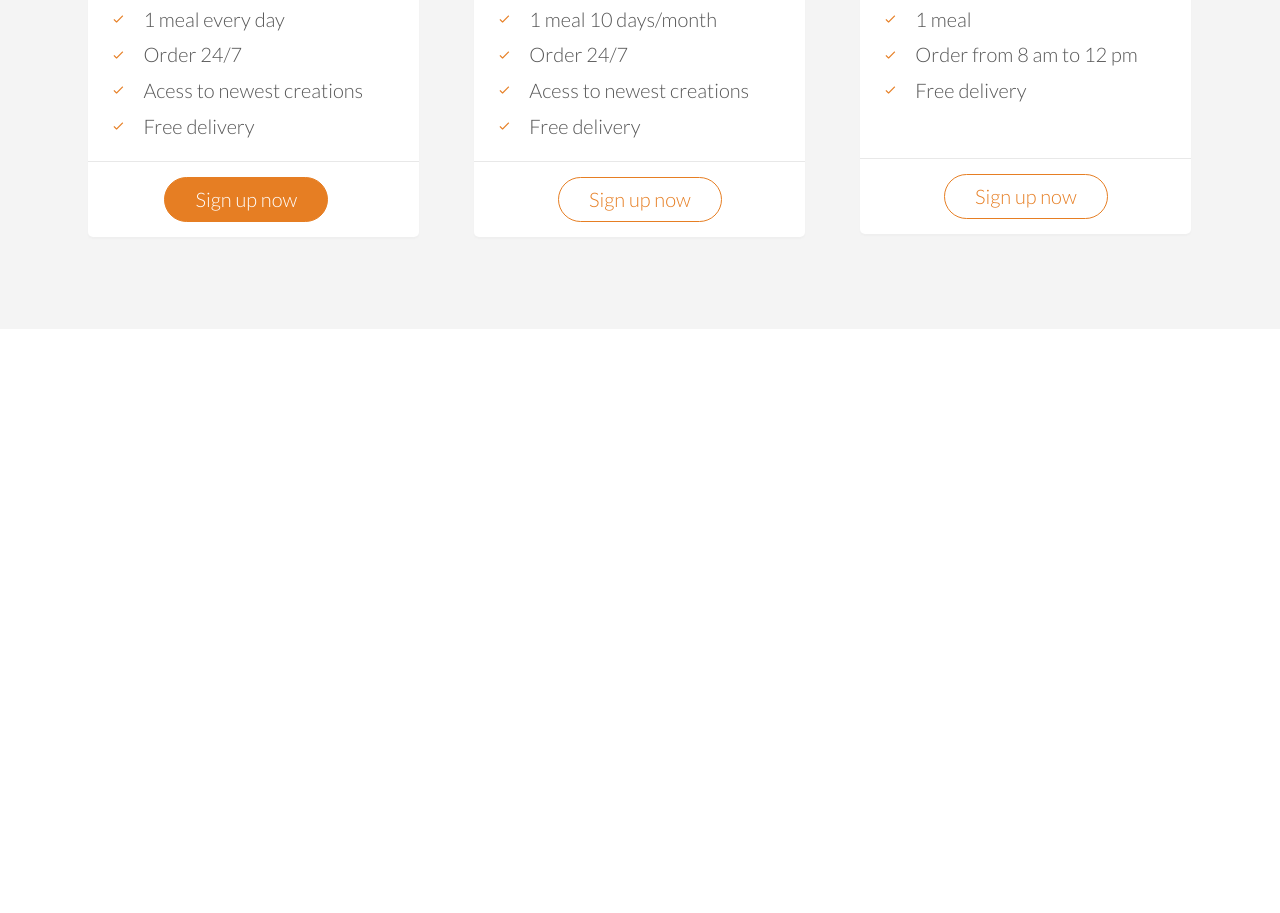
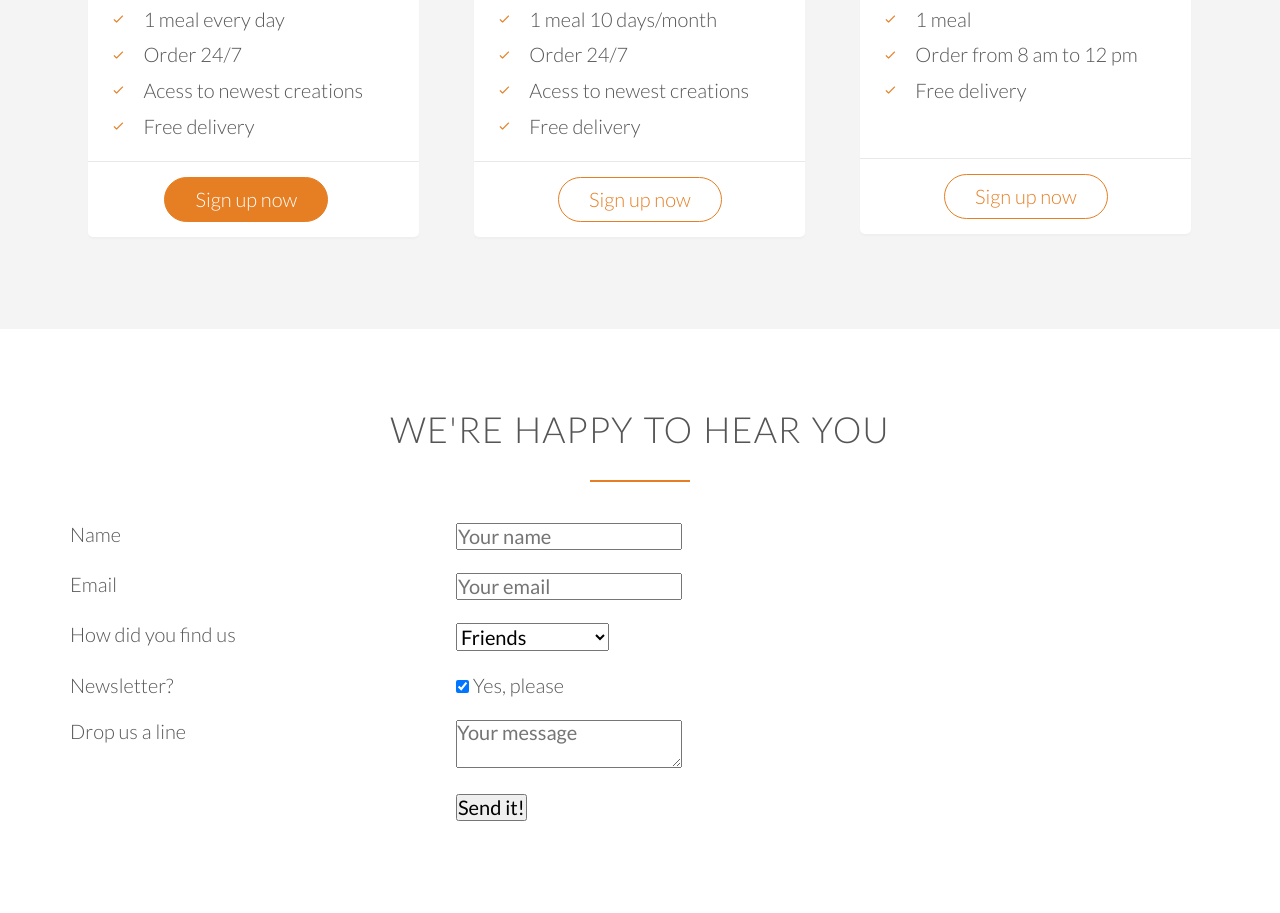
Before and after one commit to AbbadB/Omnifood, a plain HTML site: page index.html in a window 1280 px wide. Shown: the part 4297-5210 px from the top of the page. Before the commit the page ends 4626 px from the top, so only its background shows below. Drawn offline with Linux system fonts and the light colour scheme; files whose address does not match are found by name.

Commit message:
form undone

```diff
--- a/index.html
+++ b/index.html
@@ -316,6 +316,69 @@
             </div>
         </section>
 
+        <section class="form">
+            <div class="row">
+                <h2>We're happy to hear you</h2>
+            </div>
+            <div class="row">
+                <form method="post" action="#" class="contact-form">
+                    <div class="row">
+                        <div class="col span-1-of-3">
+                            <label for="name">Name</label>
+                        </div>
+                        <div class="col span-2-of-3">
+                            <input type="text" name="name" id="name" placeholder="Your name" required>
+                        </div>
+                    </div>
+                    <div class="row">
+                        <div class="col span-1-of-3">
+                            <label for="email">Email</label>
+                        </div>
+                        <div class="col span-2-of-3">
+                            <input type="email" name="email" id="email" placeholder="Your email" required>
+                        </div>
+                    </div>
+                    <div class="row">
+                        <div class="col span-1-of-3">
+                            <label for="find-us">How did you find us</label>
+                        </div>
+                        <div class="col span-2-of-3">
+                           <select name="find-us" id="find-us">
+                               <option value="friends" selected>Friends</option>
+                               <option value="search">Search engine</option>
+                               <option value="ad">Advertisement</option>
+                               <option value="other">Other</option>
+                           </select>
+                        </div>
+                    </div>
+                    <div class="row">
+                        <div class="col span-1-of-3">
+                            <label>Newsletter?</label>
+                        </div>
+                        <div class="col span-2-of-3">
+                            <input type="checkbox" name="newsletter" id="newsletter" checked> Yes, please
+                        </div>
+                    </div>
+                    <div class="row">
+                        <div class="col span-1-of-3">
+                            <label>Drop us a line</label>
+                        </div>
+                        <div class="col span-2-of-3">
+                            <textarea name="message" placeholder="Your message"></textarea>
+                        </div>
+                    </div>
+                    <div class="row">
+                        <div class="col span-1-of-3">
+                            <label>&nbsp;</label>
+                        </div>
+                        <div class="col span-2-of-3">
+                            <input type="submit" value="Send it!">
+                        </div>
+                    </div>
+                </form>
+            </div>
+        </section>
+
     </body>
 
 </html>
```
